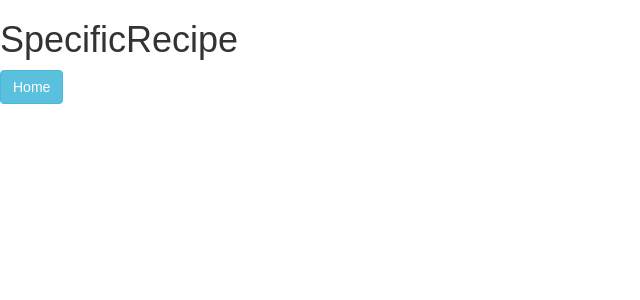
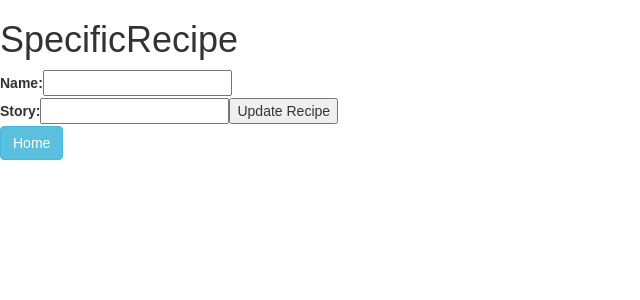
Before and after one commit to rosedimplegeorge/myDiary, a React (Create React App) app in the folder client/: page /recipes/1 in a window 1280 px wide. Shown: the top 300 px of the page, without its empty margins (0-640 px from the left). Built offline with nearby package versions, Linux system fonts and the light colour scheme; no server answers.

Commit message:
Update is Working

```diff
--- a/client/src/components/SpecificRecipe.js
+++ b/client/src/components/SpecificRecipe.js
@@ -8,6 +8,12 @@ class SpecificRecipe extends Component {
     state = {
         recipe: {}
     }
+
+    handleChange = (event) => {
+        const recipe = { ...this.state.recipe };
+        recipe[event.target.name] = event.target.value;
+        this.setState({ recipe });
+      };
 
     componentDidMount = () => {
         this.getSpecificRecipe()
@@ -24,13 +30,50 @@ class SpecificRecipe extends Component {
         })
     }
 
+    editRecipe = (event)  => {
+        event.preventDefault()
+        const recipeId = this.state.recipe.id
+        const payload = this.state.recipe
+        console.log('Edit Recipe is Called')
+        axios.put(`/api/recipes/${recipeId}`, payload)
+        .then((res) => {
+            console.log('edit user return: ', res.data)
+            const recipe = res.data
+            this.setState({recipe})
+
+        })
+        .catch(error => {
+            console.log(error)
+        })
+    }
+
+
+
     render() {
         return (
             <div>
                 <h1>SpecificRecipe</h1>
                 <h4>{this.state.recipe.name}</h4>
                 <h6>{this.state.recipe.story}</h6>
-
+                <form onSubmit={this.editRecipe}>
+                <div>
+                    <label htmlFor="name">Name: </label>
+                    <input
+                    onChange={this.handleChange}
+                    type="text"
+                    name="name"
+                    value={this.state.recipe.name}
+                    />
+                </div>
+                <label htmlFor="name">Story: </label>
+                    <input
+                    onChange={this.handleChange}
+                    type="text"
+                    name="story"
+                    value={this.state.recipe.story}
+                    />
+                <input type="submit" value="Update Recipe" />
+                </form>
                 <Link to='/'><Button bsStyle="info">Home</Button></Link>
             </div>
         );
```
